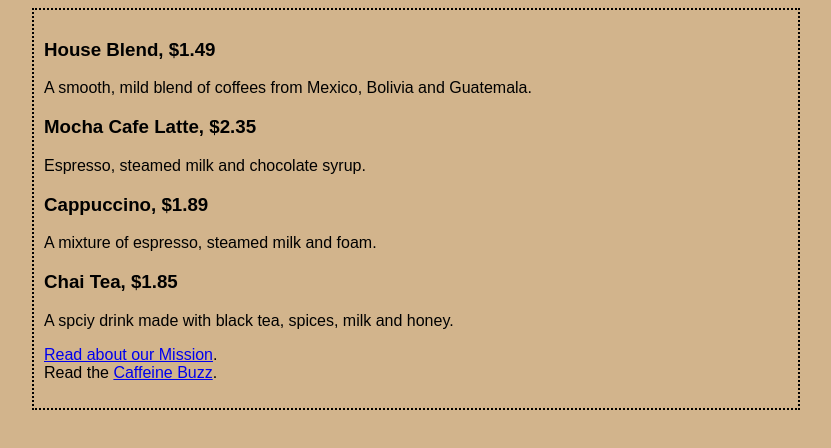
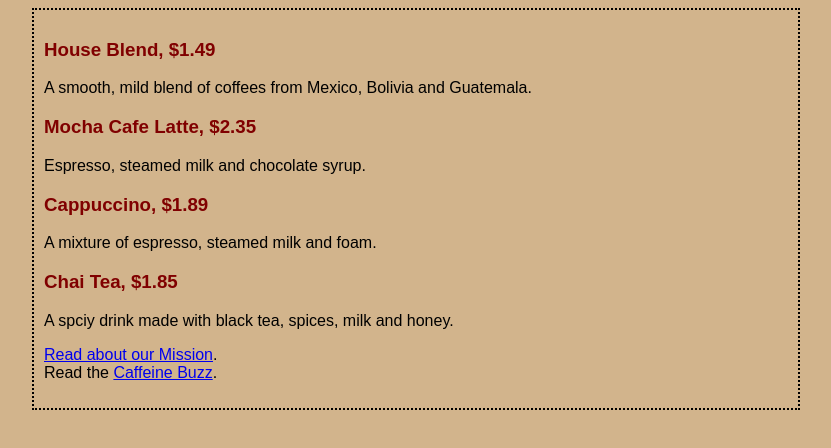
Before and after one commit to ayaohsu/html-and-css-learning, a plain HTML site: page index.html in a window 1280 px wide. Shown: the whole page, without its empty margins (224-1055 px from the left). Drawn offline with Linux system fonts and the light colour scheme.

Commit message:
Add header color and font

```diff
--- a/index.html
+++ b/index.html
@@ -2,7 +2,7 @@
 <html>
   <head>
     <title>Starbuzz Coffee</title>
-    <style type = "text/css">
+    <style>
         body {
             background-color: #d2b48c;
             margin-left: 20%;
@@ -10,6 +10,10 @@
             border: 2px dotted black;
             padding: 10px 10px 10px 10px;
             font-family: sans-serif;
+        }
+        h3 {
+            font-family: Arial;
+            color: maroon;
         }
     </style>
   </head>
```
